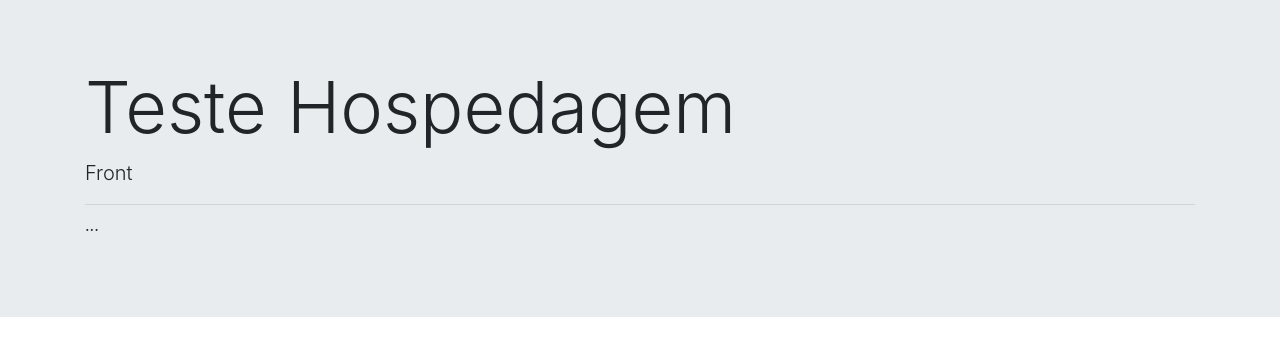
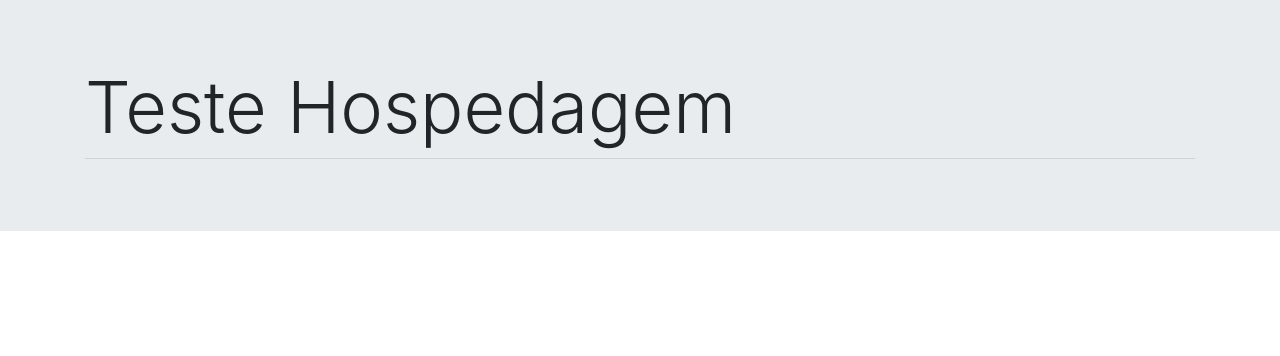
Before and after one commit to campeloguedes/campeloguedes.github.io, a plain HTML site: page index.html in a window 1280 px wide. Drawn offline with nearby package versions, Linux system fonts and the light colour scheme.

Commit message:
for commit

```diff
--- a/index.html
+++ b/index.html
@@ -11,9 +11,9 @@
     <div class="jumbotron jumbotron-fluid">
         <div class="container">
             <h1 class="display-3">Teste Hospedagem</h1>
-            <p class="lead">Front</p>
+
             <hr class="my-2">
-            <p>...</p>
+
 
         </div>
     </div>
```
